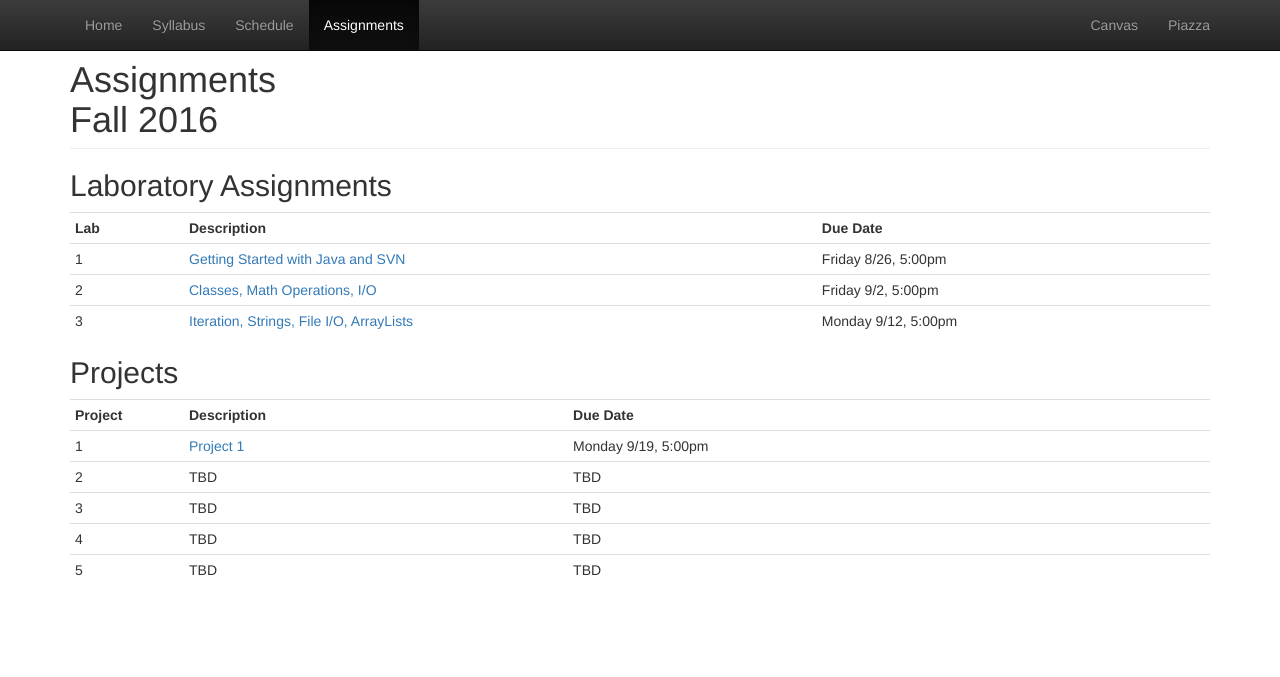
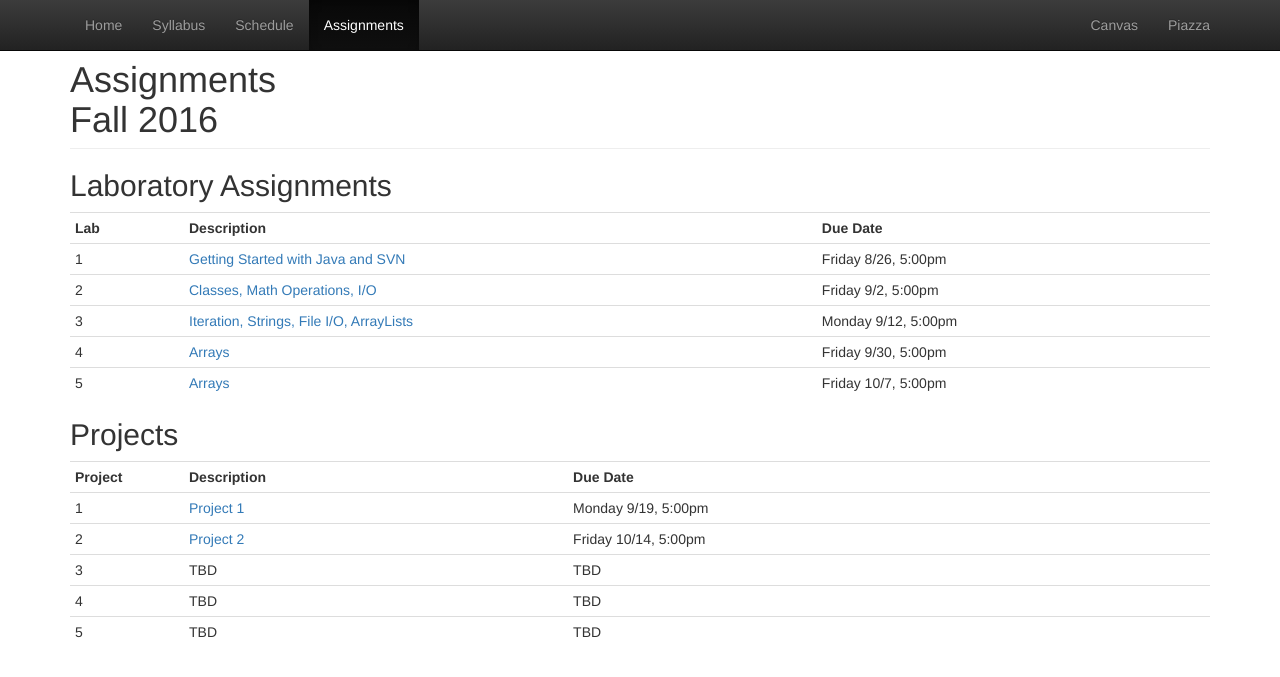
Before and after one commit to CS112-F16/cs112-f16.github.io, a Jekyll site: the page built from assignments.html, in a window 1280 px wide. Shown: the top 677 px of the page. Built offline with Jekyll 4.4.1, drawn with Linux system fonts in a browser that asks for light colours.

Commit message:
update with labs 4/5 and project 2

```diff
--- a/assignments.html
+++ b/assignments.html
@@ -29,6 +29,16 @@ title: Assignments
        <td><a href="https://github.com/CS112-F16/labs/blob/master/lab3.md">Iteration, Strings, File I/O, ArrayLists</a></td>
        <td>Monday 9/12, 5:00pm</td>
      </tr>
+     <tr>
+       <td>4</td>
+       <td><a href="https://github.com/CS112-F16/labs/blob/master/lab4.md">Arrays</a></td>
+       <td>Friday 9/30, 5:00pm</td>
+     </tr>
+     <tr>
+       <td>5</td>
+       <td><a href="https://github.com/CS112-F16/labs/blob/master/lab5.md">Arrays</a></td>
+       <td>Friday 10/7, 5:00pm</td>
+     </tr>
    </tbody>
  </table>
 
@@ -48,8 +58,8 @@ title: Assignments
    </tr>
    <tr>
      <td>2</td>
-     <td>TBD</td>
-     <td>TBD</td>
+     <td><a href="https://github.com/CS112-F16/projects/blob/master/project2.md">Project 2</a></td>
+     <td>Friday 10/14, 5:00pm</td>
    </tr>
    <tr>
      <td>3</td>
```
